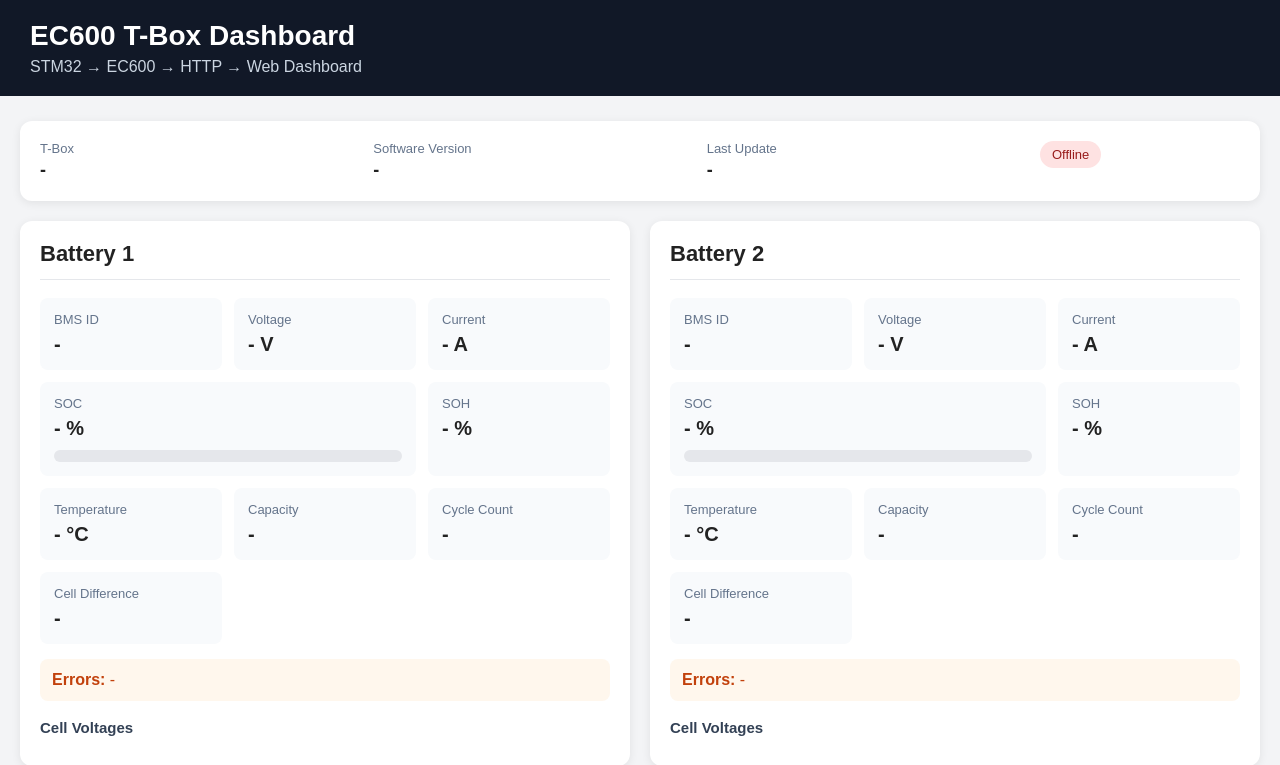
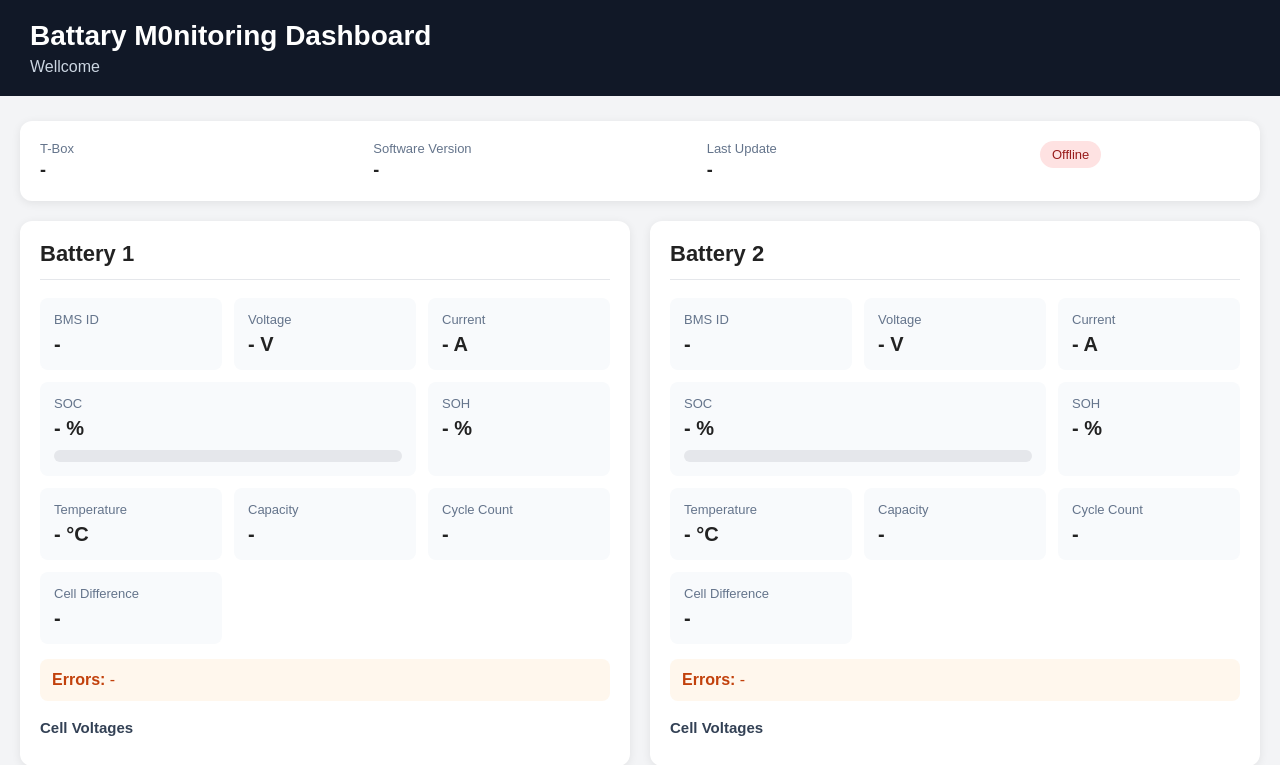
Before and after one commit to nayanakab22/ec600-web, a FastAPI app: page / in a window 1280 px wide. Shown: the top 765 px of the page. Run offline with FastAPI, Linux system fonts and the light colour scheme.

Commit message:
Rename dashboard title and header to 'Battery'

```diff
--- a/templates/dashboard.html
+++ b/templates/dashboard.html
@@ -8,7 +8,7 @@
     <meta name="viewport"
           content="width=device-width, initial-scale=1.0">
 
-    <title>EC600 T-Box Dashboard</title>
+    <title>Battary Dashboard</title>
 
     <style>
 
@@ -274,10 +274,10 @@
 
 <div class="header">
 
-    <h1>EC600 T-Box Dashboard</h1>
+    <h1>Battary M0nitoring Dashboard</h1>
 
     <p>
-        STM32 → EC600 → HTTP → Web Dashboard
+        Wellcome
     </p>
 
 </div>
```
